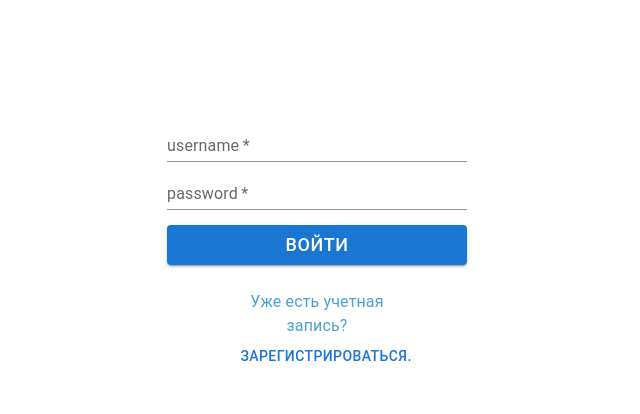
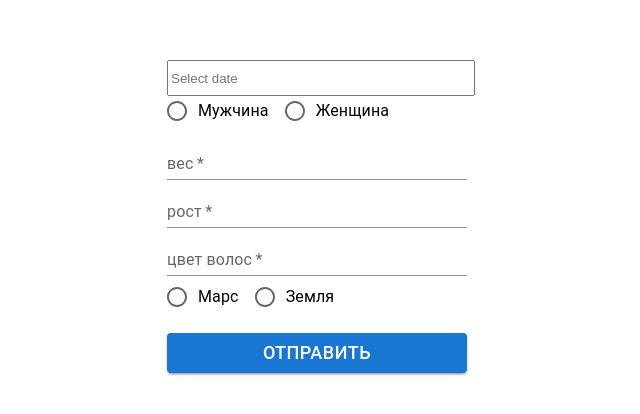
Before and after one commit to silly-pepper/crossplanet-tinder-monolit, a React (Create React App) app in the folder frontend/: page /form in a window 1280 px wide. Shown: the part 176-590 px from the top of the page, without its empty margins (323-963 px from the left). Built offline with nearby package versions, Linux system fonts and the light colour scheme.

Commit message:
update user data form and routing

```diff
--- a/frontend/package.json
+++ b/frontend/package.json
@@ -6,15 +6,18 @@
     "@emotion/react": "^11.11.3",
     "@emotion/styled": "^11.11.0",
     "@mui/material": "^5.15.7",
+    "@mui/x-date-pickers": "^6.19.3",
     "@testing-library/jest-dom": "^5.17.0",
     "@testing-library/react": "^13.4.0",
     "@testing-library/user-event": "^13.5.0",
     "@types/jest": "^27.5.2",
     "@types/node": "^16.18.78",
     "@types/react": "^18.2.48",
+    "@types/react-datepicker": "^4.19.5",
     "@types/react-dom": "^18.2.18",
     "axios": "^1.6.7",
     "react": "^18.2.0",
+    "react-datepicker": "^6.0.0",
     "react-dom": "^18.2.0",
     "react-hook-form": "^7.50.0",
     "react-router-dom": "^6.22.0",
--- a/frontend/src/App.tsx
+++ b/frontend/src/App.tsx
@@ -2,27 +2,25 @@
 import logo from './logo.svg';
 import './App.css';
 import axios from "axios";
-
-
+import {BrowserRouter, Navigate, Route, Routes} from "react-router-dom";
+import LoginPage from "./Authentication/login";
+import Registration from "./Authentication/registration";
+import UserDataForm from "./UserDataForm";
 
 const App: React.FC = () => {
-    const sendUserData = () => {
-        axios.post('http://localhost:8080/api/auth/register', {
-            username: "string1",
-            password: "string1"
-        })
 
-    }
   return (
-    <div className="App">
-
-        <div>
-            <button onClick={sendUserData}>
-                send
-            </button>
-        </div>
-
-    </div>
+      <BrowserRouter>
+          <Routes>
+              <Route
+                  path="*"
+                  element={<Navigate to="/" replace={true} />}
+              />
+              <Route path="/" element={<LoginPage/>}/>
+              <Route path="/register" element={<Registration/>}/>
+              <Route path="/form" element={ <UserDataForm/>}/>
+          </Routes>
+      </BrowserRouter>
   );
 }
 
--- a/frontend/src/Authentication/login.tsx
+++ b/frontend/src/Authentication/login.tsx
@@ -6,11 +6,13 @@
 import {Box, Button, TextField, Typography} from "@mui/material";
 import {IFormInput} from "./registration";
 import axiosApiInstance from "../utils/tokenHelper";
+import {useNavigate} from "react-router-dom";
 
 
 
 const LoginPage: React.FC = () => {
     const {control, handleSubmit} = useForm<IFormInput>();
+    const navigate = useNavigate();
 
     //тестим post с access токеном
     const tryPost = () => {
@@ -64,7 +66,7 @@
                     <Button
                         style={{
                             margin: "15px 0",
-                            height: "40px", // Уменьшаем высоту кнопки
+                            height: "40px",
                             fontSize: "18px",
                             color: "#FFFFFF"
                         }}
@@ -75,13 +77,17 @@
                     >
                         Войти
                     </Button>
+                    {(localStorage.getItem("accessToken") != "") ?
+                        <Button onClick={() => navigate("/form")}>
+                            Перейти к анкете
+                        </Button> : <Button></Button>}
 
                     <Box sx={{ position: "relative",   width:"60%", height:"7%", margin: "10px auto",
                         display: "block",  alignItems: "center",}} >
-                        <Typography sx={{ color: "#48A1D3", textAlign: "center", minWidth: "60%"}}>Уже есть учетная запись?</Typography>
+                        <Typography sx={{ color: "#48A1D3", textAlign: "center", minWidth: "60%"}}>Нет учетной записи?</Typography>
 
                         <Button sx={{left: "3%"}}
-                            // onClick={history.push("/")}
+                            onClick={() => navigate("/register")}
 
                         >
                             Зарегистрироваться.</Button>
--- a/frontend/src/Authentication/registration.tsx
+++ b/frontend/src/Authentication/registration.tsx
@@ -1,7 +1,7 @@
 import {Box, Button, styled, TextField, Typography} from "@mui/material";
 import React from "react";
 import { SubmitHandler, useForm, Controller } from 'react-hook-form';
-import useNavigate  from 'react-router-dom';
+import {useNavigate}  from 'react-router-dom';
 import axiosApiInstance from "../utils/tokenHelper";
 
 export interface IFormInput {
@@ -19,6 +19,8 @@
         })
 
     }
+    const navigate = useNavigate();
+
     const {control, handleSubmit} = useForm<IFormInput>();
 
 
@@ -57,7 +59,7 @@
                     <Button
                         style={{
                             margin: "15px 0",
-                            height: "40px", // Уменьшаем высоту кнопки
+                            height: "40px",
                             fontSize: "18px",
                             color: "#FFFFFF"
                         }}
@@ -73,12 +75,12 @@
                         display: "block",  alignItems: "center",}} >
                         <Typography sx={{ color: "#48A1D3", textAlign: "center", minWidth: "60%"}}>Уже есть учетная запись?</Typography>
 
-                        <Button sx={{left: "3%"}}
-
+                        <Button sx={{left: "3%"}} onClick={() => navigate("/")}
                         >
                             Войти.</Button>
 
                     </Box>
+
                 </Box>
 
 
--- /dev/null
+++ b/frontend/src/UserDataForm/index.tsx
@@ -0,0 +1,135 @@
+import {Box, Button, FormControlLabel, Radio, RadioGroup, styled, TextField, Typography} from "@mui/material";
+import React, {useState} from "react";
+import { SubmitHandler, useForm, Controller } from 'react-hook-form';
+import useNavigate  from 'react-router-dom';
+import axiosApiInstance from "../utils/tokenHelper";
+import DatePicker from "react-datepicker";
+import "react-datepicker/dist/react-datepicker.css";
+import "./style.css"
+export interface UserDataFormInput {
+    birth_date: Date,
+    sex: string,
+    weight: number,
+    height: number,
+    hair_color: string,
+    location: string,
+}
+
+const UserDataForm: React.FC = () => {
+
+    const onSubmit: SubmitHandler<UserDataFormInput> = data => {
+
+        //тут дата в нужный формат преобразовывается
+        const year = data.birth_date.getFullYear();
+        const month = String(data.birth_date.getMonth() + 1).padStart(2, '0');
+        const day = String(data.birth_date.getDate()).padStart(2, '0');
+        const formattedDate = `${year}-${month}-${day}`;
+
+        console.log(formattedDate);
+        console.log(data)
+
+        //post запрос
+
+    }
+    const {control, handleSubmit} = useForm<UserDataFormInput>();
+
+
+    return (
+        <Box
+            sx={{
+                display: "flex",
+                justifyContent: "center",
+                alignItems: "center",
+                height: "100vh",
+            }}
+        >
+            <form onSubmit={handleSubmit(onSubmit)}>
+                <Box
+                    sx={{
+                        width: "300px",
+                        height: "500px",
+                        flexDirection: "column",
+                        justifyContent: "center",
+                        display: "flex",
+                        position: "relative",
+                    }}
+                >
+                    <Controller
+                        name="birth_date"
+                        control={control}
+
+                        render={({field}) => (
+                            // TODO ширину пофиксить
+                            <div className="customDatePickerWidth">
+                                    <DatePicker wrapperClassName="datepicker"
+                                                placeholderText='Select date'
+                                                onChange={(date) => field.onChange(date)}
+                                                selected={field.value}
+
+                                    />
+                            </div>
+                        )}
+                    />
+                    <Controller
+                        name="sex"
+                        control={control}
+                        defaultValue=""
+                        render={({ field }) => (
+                            <RadioGroup {...field} row>
+                                <FormControlLabel value="MEN" control={<Radio />} label="Мужчина" />
+                                <FormControlLabel value="WOMEN" control={<Radio />} label="Женщина" />
+                            </RadioGroup>
+                        )}
+                    />
+                    <Controller
+                        name="weight"
+                        control={control}
+
+                        render={({ field }) => <TextField variant="standard" required fullWidth type="number" label="вес" {...field}/>}
+                    />
+                    <Controller
+                        name="height"
+                        control={control}
+                        render={({ field }) => <TextField variant="standard" required fullWidth type="number" label="рост" {...field}/>}
+                    />
+                    <Controller
+                        name="hair_color"
+                        control={control}
+                        render={({ field }) => <TextField variant="standard" required fullWidth type="text" label="цвет волос" {...field}/>}
+                    />
+                    <Controller
+                        name="location"
+                        control={control}
+                        render={({ field }) => (
+                            <RadioGroup {...field} row>
+                                <FormControlLabel value="MARS" control={<Radio />} label="Марс" />
+                                <FormControlLabel value="EARTH" control={<Radio />} label="Земля" />
+                            </RadioGroup>
+                            )} />
+                    <Button
+                        style={{
+                            margin: "15px 0",
+                            height: "40px",
+                            fontSize: "18px",
+                            color: "#FFFFFF"
+                        }}
+                        size="large"
+                        variant="contained"
+                        type="submit"
+
+                    >
+                        Отправить
+                    </Button>
+
+
+                </Box>
+
+
+            </form>
+
+
+        </Box>
+    );
+}
+
+export default UserDataForm;
--- /dev/null
+++ b/frontend/src/UserDataForm/style.css
@@ -0,0 +1,7 @@
+.customDatePickerWidth,
+.customDatePickerWidth > div.react-datepicker-wrapper,
+.customDatePickerWidth > div > div.react-datepicker__input-container,
+.customDatePickerWidth > div > div.react-datepicker__input-container input {
+    width: 100% !important;
+    height: 30px !important;
+}
--- a/frontend/src/index.tsx
+++ b/frontend/src/index.tsx
@@ -1,4 +1,3 @@
-
 import React from 'react';
 import ReactDOM from 'react-dom/client';
 import './index.css';
@@ -6,13 +5,14 @@
 import reportWebVitals from './reportWebVitals';
 import LoginPage from "./Authentication/login";
 import Registration from "./Authentication/registration";
+import UserDataForm from "./UserDataForm";
 
 const root = ReactDOM.createRoot(
   document.getElementById('root') as HTMLElement
 );
 root.render(
   <React.StrictMode>
-    <LoginPage />
+    <App />
   </React.StrictMode>
 );
 
--- a/frontend/src/utils/tokenHelper.ts
+++ b/frontend/src/utils/tokenHelper.ts
@@ -14,7 +14,7 @@
         config.headers = config.headers || {};
 
         if (accessToken) {
-            config.headers['Authorization'] = `Bearer ${accessToken}`;
+            config.headers['Authorization'] = `Basic ${accessToken}`;
         } else {
             delete config.headers['Authorization'];
         }
```
Also changed, not shown: 1 other file (tests, documents, lock files or other folders).
